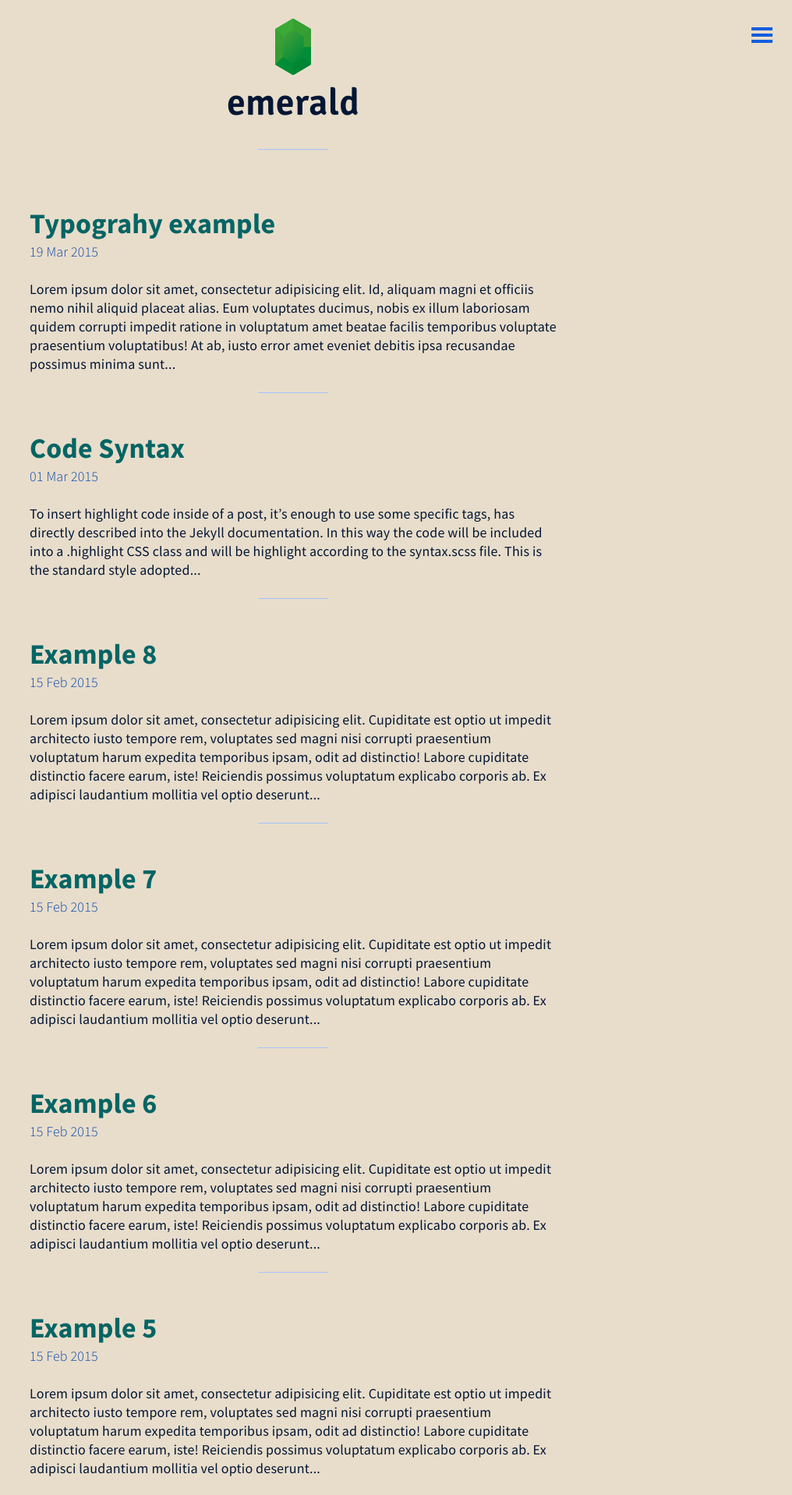
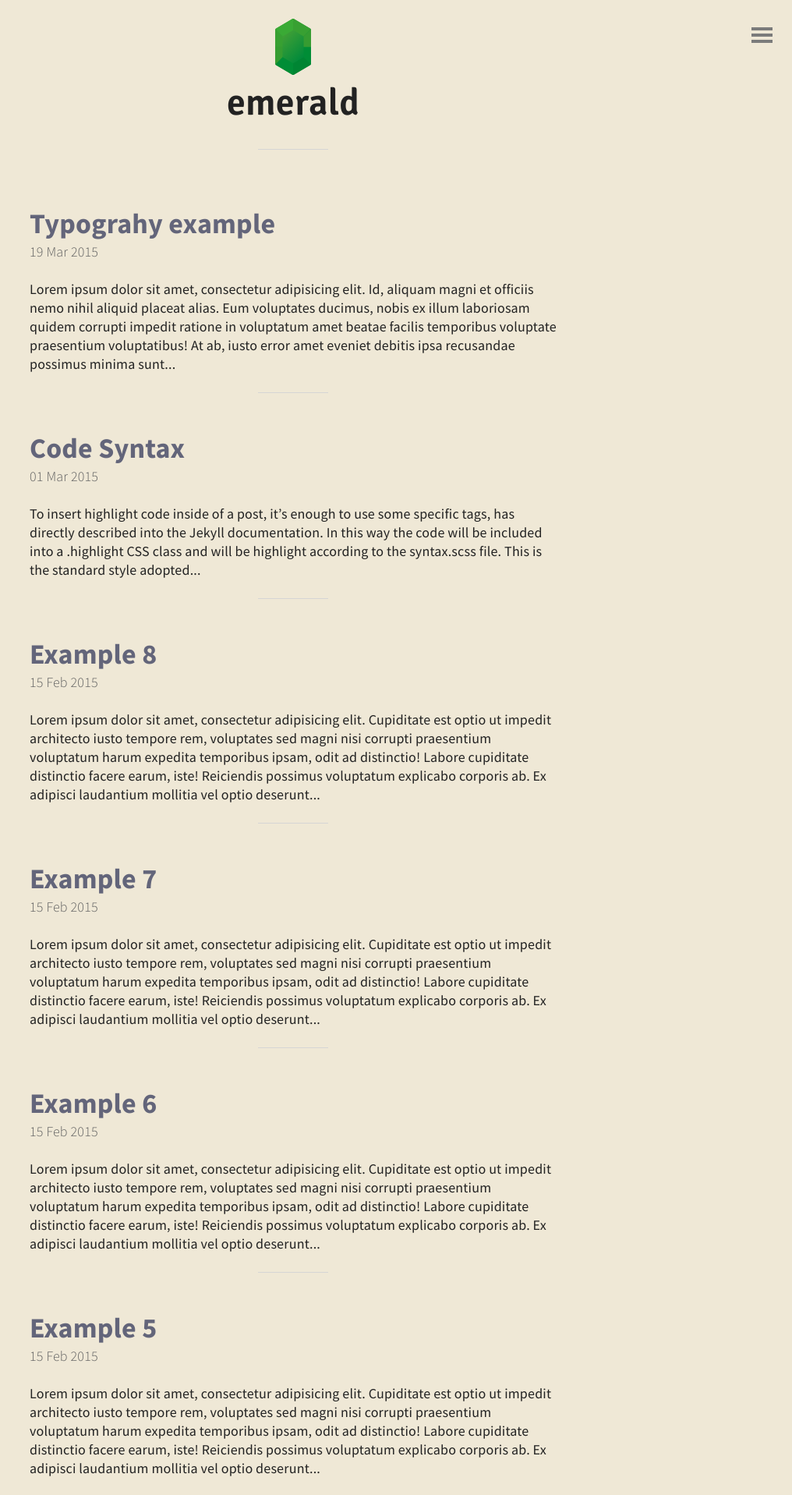
Before and after one commit to aureooms/aureooms.github.io, a Jekyll site: the page built from index.html, in a window 1280 px wide. Shown: the top 1917 px of the page at 78% size, without its empty margins (264-1280 px from the left). Built offline with Jekyll 4.4.1, drawn with Linux system fonts in a browser that asks for light colours; the list of posts is cut into pages by our own code.

Commit message:
Update base.scss

```diff
--- a/_sass/base.scss
+++ b/_sass/base.scss
@@ -18,9 +18,9 @@ html, body, h1, h2, h3, h4, h5, h6, p, ul, ol, li, img {
 
 /*- Base color -*/
 
-$main-color: #036564;
-$background-color: #E8DDCB;
-$text-color: #031634;
+$main-color: #63657A;
+$background-color: #EFE8D6;
+$text-color: #222222;
 
 /*- Base settings -*/
 
```
